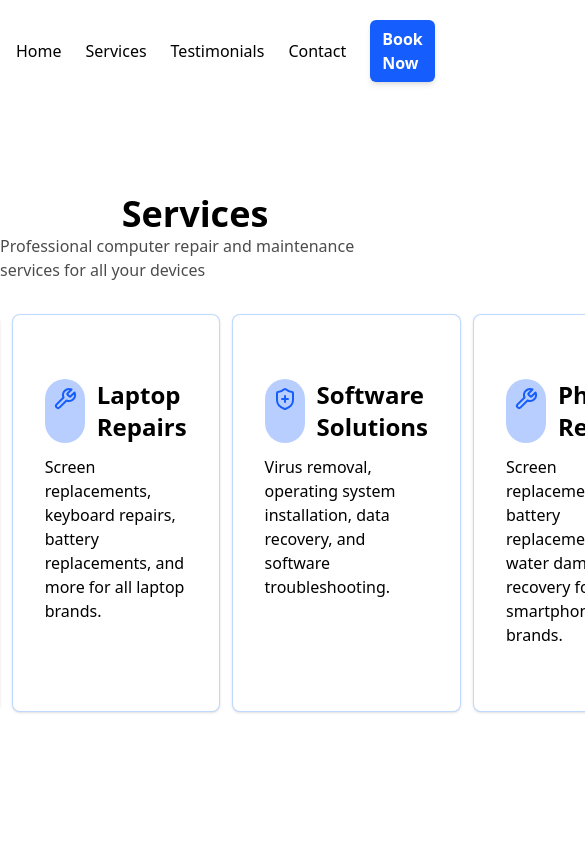
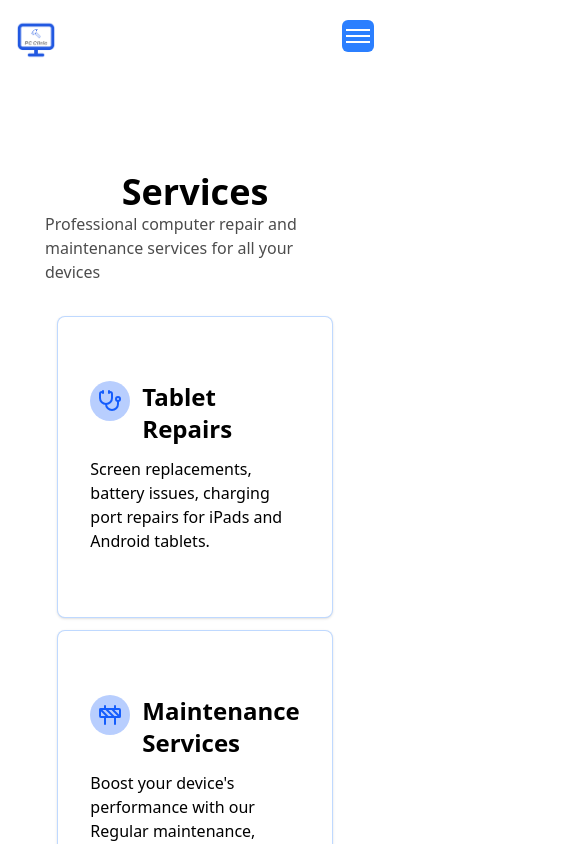
Before and after one commit to Jupiter-IT-Services/PCClinic, a Next.js app: page /services in a window 390 px wide. Shown: the top 844 px of the page, 585 px wide, since content can reach past the window. Built offline with nearby package versions, Linux system fonts and the light colour scheme.

Commit message:
feat: final changes

```diff
--- a/src/app/page.tsx
+++ b/src/app/page.tsx
@@ -1,3 +1,4 @@
+"use client";
 import Dash from "@/components/Dash";
 import HeroHome from "@/components/pages/HeroHome";
 import ServicesHome from "@/components/pages/ServicesHome";
@@ -7,7 +8,7 @@ export default function Home() {
   return (
     <>
       <HeroHome />
-      <Dash text="Services" about="We offer a comprehensive range of repair and maintenance services for all your devices." className="mt-[4rem] mb-[2rem]" />
+      <Dash text="Services" about="We offer a comprehensive range of repair and maintenance services for all your devices." className="mt-[4rem] mb-[2rem] md:text-start text-center" />
       <ServicesHome/>
       <WhyHome/>
     </>
--- a/src/app/services/page.tsx
+++ b/src/app/services/page.tsx
@@ -1,3 +1,4 @@
+"use client";
 import Dash from "@/components/Dash";
 import HeroServices from "@/components/pages/HeroServices";
 import Pricing from "@/components/pages/Pricing";
--- a/src/app/testimonials/page.tsx
+++ b/src/app/testimonials/page.tsx
@@ -1,3 +1,4 @@
+"use client";
 import Box from "@/components/Box";
 import LeaveReview from "@/components/pages/LeaveReview";
 import Record from "@/components/pages/Record";
--- a/src/components/Box.tsx
+++ b/src/components/Box.tsx
@@ -29,7 +29,7 @@ export default function Box({
       className={`border flex flex-col gap-3 ${ey ? "px-[2rem] py-[4rem]" : "p-[2rem]"} bg-white border-blue-500/30  hover:shadow-md shadow-sm rounded-lg ${props.className} smooth_transition`}
     >
       <div className="flex gap-3">
-        {props.icon && <div className="bg-blue-600/30 p-2 text-blue-600 rounded-full">
+        {props.icon && <div className="bg-blue-600/30 p-2 h-fit text-blue-600 rounded-full">
           {props.icon}
         </div>}
         {props.title && <h1 className="font-bold text-2xl">{props.title}</h1>}
--- a/src/components/Map.tsx
+++ b/src/components/Map.tsx
@@ -1,12 +1,12 @@
 export default function GoogleMap() {
     return (
         <iframe
-            width="800"
+            // width="800"
             height="432"
             style={{
                 border: 0
             }}
-            className="rounded-lg shadow-md"
+            className="rounded-lg shadow-md md:w-[800px] w-[300px]"
             loading="lazy"
             allowFullScreen
             referrerPolicy="no-referrer-when-downgrade"
--- a/src/components/Navigation.tsx
+++ b/src/components/Navigation.tsx
@@ -1,24 +1,29 @@
+"use client";
+
 import Logo from "@/assets/Logo V1.png";
+import { Menu } from "lucide-react";
+import { motion } from "motion/react";
 import Image from "next/image";
+import { useState } from "react";
 
 const links = [
   {
     name: "Home",
-    href: "/"
+    href: "/",
   },
   {
     name: "Services",
-    href: "/services"
+    href: "/services",
   },
   {
     name: "Testimonials",
-    href: "/testimonials"
+    href: "/testimonials",
   },
   {
     name: "Contact",
-    href: "/contact"
-  }
-]
+    href: "/contact",
+  },
+];
 
 export default function Navigation() {
   return (
@@ -26,14 +31,16 @@ export default function Navigation() {
       <div>
         <Image className="h-[40px] w-[40px]" src={Logo} alt="PC Clinic Logo" />
       </div>
-      <div className="flex gap-6 text-black items-center">
-        {links.map((l, i) => <a
-          href={l.href}
-          key={i}
-          className="text-black hover:text-blue-800 smooth_transition"
-        >
-          {l.name}
-        </a>)}
+      <div className="md:flex hidden gap-6  text-black items-center">
+        {links.map((l, i) => (
+          <a
+            href={l.href}
+            key={i}
+            className="text-black hover:text-blue-800 smooth_transition"
+          >
+            {l.name}
+          </a>
+        ))}
 
         <a
           href="#"
@@ -42,15 +49,67 @@ export default function Navigation() {
           Book Now
         </a>
       </div>
+      <div className="md:hidden block">
+        <BurgerMenu />
+      </div>
     </div>
   );
 }
 
+function BurgerMenu() {
+  const [open, setOpen] = useState(false);
+  return (
+    <div className="flex flex-col h-full">
+      <div
+        onClick={() => setOpen(!open)}
+        className="bg-blue-500 w-fit px-1 h-[80%] items-center justify-center flex gap-[4px] flex-col cursor-pointer rounded-md text-white"
+      >
+        <div
+          className={`w-[24px] ${
+            open ? "rotate-45 translate-y-[6px]" : "rotate-0"
+          } smooth_transition bg-white h-[2px]`}
+        ></div>
+        <div
+          className={`w-[24px] ${
+            open ? "opacity-0" : "opacity-100"
+          } smooth_transition bg-white h-[2px]`}
+        ></div>
+        <div
+          className={`w-[24px] ${
+            open ? "rotate-[-45deg] translate-y-[-6px]" : "rotate-0"
+          } smooth_transition  bg-white h-[2px]`}
+        ></div>
+      </div>
+      <motion.div
+        initial={{
+          y: 10,
+          opacity: 0,
+          pointerEvents: "none",
+        }}
+        animate={{
+          y: open ? 0 : 10,
+          opacity: open ? 1 : 0,
+          pointerEvents: open ? "all" : "none",
+        }}
+        className="bg-gray-100 absolute top-[8%] left-0 right-0 bottom-0 z-1 w-[90%] h-fit border rounded-md outline-black/15 smooth_transition border-black/10 shadow-md p-4 mt-[1rem] flex flex-col gap-2 m-auto"
+      >
+        {links.map((l, i) => (
+          <a
+            href={l.href}
+            key={i}
+            className="text-black hover:text-blue-800 smooth_transition"
+          >
+            {l.name}
+          </a>
+        ))}
 
-function BurgerMenu() {
-  return (
-    <div>
-
+        <a
+          href="#"
+          className="bg-blue-600 py-[7px] font-bold shadow-md px-[12px] rounded-md text-white hover:bg-blue-600 smooth_transition"
+        >
+          Book Now
+        </a>
+      </motion.div>
     </div>
-  )
+  );
 }
--- a/src/components/pages/HeroServices.tsx
+++ b/src/components/pages/HeroServices.tsx
@@ -51,9 +51,9 @@ export default function HeroServices() {
     return (
         <div className="flex flex-col items-center justify-center mt-[6rem] mb-[4rem]">
             <motion.h1 initial={{ y: 10, opacity: 0 }} animate={{ y: 0, opacity: 1 }} className="font-bold text-4xl">Services</motion.h1>
-            <motion.p initial={{ y: 10, opacity: 0 }} animate={{ y: 0, opacity: 0.7 }} transition={{ delay: 0.12 }} className="opacity-70">Professional computer repair and maintenance services for all your devices</motion.p>
+            <motion.p initial={{ y: 10, opacity: 0 }} animate={{ y: 0, opacity: 0.7 }} transition={{ delay: 0.12 }} className="opacity-70 max-w-[300px]  md:max-w-full">Professional computer repair and maintenance services for all your devices</motion.p>
 
-            <div className="md:grid md:grid-cols-4 flex flex-col----- px-[4rem] gap-3 mt-[2rem]">
+            <div className="md:grid md:grid-cols-4 flex flex-col px-[4rem] gap-3 mt-[2rem]">
                 {SERVICES.map((s, i) => <Box delay={0.12 * i} {...s} key={i} />)}
             </div>
         </div>
--- a/src/components/pages/LeaveReview.tsx
+++ b/src/components/pages/LeaveReview.tsx
@@ -9,13 +9,13 @@ export default function LeaveReview() {
     return (
         <div className="flex flex-col w-full items-center justify-center mt-[6rem]">
             <h1 className="font-black text-4xl text-center mb-[4rem]">Leave us a review</h1>
-            <div className="flex flex-col gap-4- w-[1000px]">
-                <div className="flex gap-2 mb-2">
+            <div className="flex flex-col gap-4 w-[90%] md:w-[1000px]">
+                <div className="flex md:flex-row flex-col w-full gap-2 mb-2">
                     <Input className="w-full" name={"Full Name"} />
                     <Input className="w-full" name={"Occupation"} />
                 </div>
                 <ReviewStars />
-                <div className="flex flex-col gap-1 w-full mt-2">
+                <div className="flex flex-col gap-1 mt-2">
                     <p className="opacity-70">Message</p>
                     <textarea className="bg-gray-100 border rounded-md outline-black/15 smooth_transition border-black/10 shadow-sm py-2 px-4 min-h-[400px]" />
                 </div>
--- a/src/components/pages/Pricing.tsx
+++ b/src/components/pages/Pricing.tsx
@@ -48,7 +48,7 @@ export function PricingCard(props: PricingCardProps) {
   return (
     <div
       className={`${props.mp ? "text-white bg-blue-600" : "text-blue-600 bg-white"
-        } shadow-md rounded-lg p-[2rem] w-[20vw] flex flex-col items-center justify-center relative`}
+        } shadow-md rounded-lg p-[2rem] w-[90%] mid:w-[20vw] flex flex-col items-center justify-center relative`}
     >
       {props.mp && (
         <div className="absolute top-[-5%] left-[50%] font-semibold h-fit w-fit right-0 bottom-0 bg-blue-300 text-blue-700 py-2 px-5 rounded-md">
@@ -84,7 +84,7 @@ export function PricingCard(props: PricingCardProps) {
 
 export default function Pricing() {
   return (
-    <div className="flex gap-3 justify-center items-center mt-[3rem]">
+    <div className="flex md:flex-row flex-col gap-3 justify-center items-center mt-[3rem]">
       {PRICES.map((s, i) => (
         <PricingCard {...s} key={i} />
       ))}
--- a/src/components/pages/Record.tsx
+++ b/src/components/pages/Record.tsx
@@ -23,9 +23,8 @@ export default function Record() {
             <h1 className="font-black text-4xl">Our Record</h1>
             <p className="opacity-70">We're proud of the service we provide to our community</p>
 
-            <div className="mt-[5rem] flex gap-[8rem] w-full items-center justify-center">
+            <div className="mt-[5rem] md:flex-nowrap flex-wrap flex gap-[3rem] md:gap-[8rem] w-full items-center justify-center">
                 {records.map((r, i) => <RecordItem key={i} {...r}/>)}
-
             </div>
         </div>
     )
--- a/src/components/pages/Reviews.tsx
+++ b/src/components/pages/Reviews.tsx
@@ -28,8 +28,8 @@ export default function Reviews() {
         <div className="mt-[7rem]">
             <motion.h1 initial={{ y: 10, opacity: 0 }} animate={{ y: 0, opacity: 1 }} className="font-black text-4xl text-center">Customer Testimonials</motion.h1>
             <motion.p initial={{ y: 10, opacity: 0 }} animate={{ y: 0, opacity: 0.7 }} transition={{ delay: 0.12 }} className="opacity-70 text-center">See what our satisfied customers have to say about our services</motion.p>
-            <div className="flex gap-3 flex-wrap items-center justify-center mt-[4rem]">
-                {reviews.map((r, i) => <Box className="w-[23%]" delay={0.12 * i} ey={false} key={i}>
+            <div className="md:flex flex flex-col gap-3 md:flex-wrap items-center justify-center mt-[4rem]">
+                {reviews.map((r, i) => <Box className="md:w-[23%] w-[90%]" delay={0.12 * i} ey={false} key={i}>
                     <h1 suppressHydrationWarning className="font-bold text-2xl">{r.name}</h1>
                     <p suppressHydrationWarning className="opacity-70 italic">{r.tag}</p>
                     <div suppressHydrationWarning className="flex gap-1 mt-3">
```
Also changed, not shown: src/app/contact/page.tsx (+7 -7 lines).
